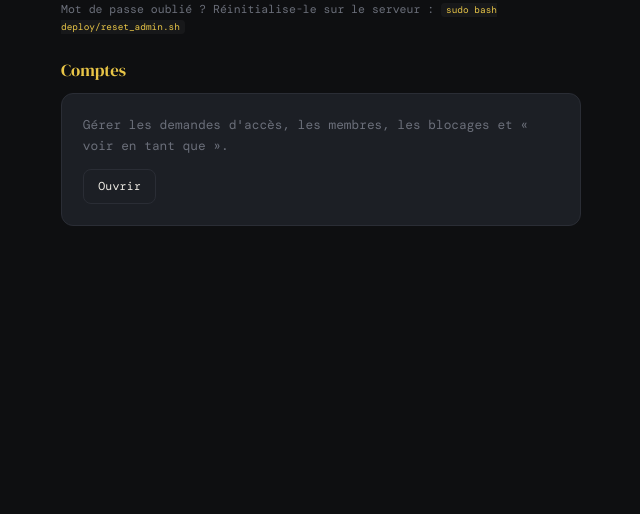
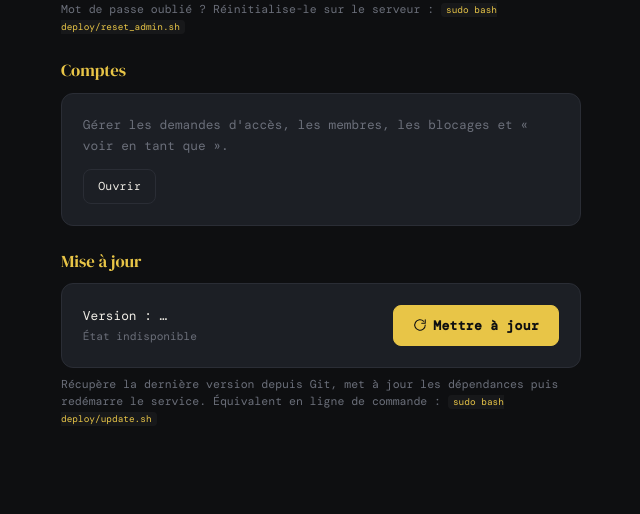
Before and after one commit to SuperNon0/Site-base, a Flask app: template panel/templates/parametres.html in a window 1280 px wide. Shown: the part 371-885 px from the top of the page, without its empty margins (319-959 px from the left). Before the commit the page ends 597 px from the top, so only its background shows below. Run offline with Flask 3, Linux system fonts and the light colour scheme; the template is opened without the code that fills it, so the values that code supplies are empty; some web fonts are replaced.

Commit message:
Bouton « Mettre à jour » depuis l'UI (git + pip + redémarrage)
- panel/routes/system_routes.py : endpoints super-admin /api/system/info,
  /api/system/update (git fetch + reset --hard origin/<branche> + pip install)
  et /api/system/restart (systemctl restart via sudoers). Bloqués pendant une
  impersonation, /api/* en no-store.
- Paramètres → section « Mise à jour » : version courante (branche + commit),
  état du service, bouton doré + journal en direct (JS vanilla, poll du retour).
- install_lxc.sh : règle sudoers NOPASSWD limitée au restart du service.
- Docs (déploiement, README, CLAUDE.md) : fonctionnement, prérequis, sécurité.

Co-Authored-By: Claude Opus 4.8 <noreply@anthropic.com>
Claude-Session: https://claude.ai/code/session_01BJB7Rcm8WLapEAAnFNJ5dX

```diff
--- a/panel/__init__.py
+++ b/panel/__init__.py
@@ -26,9 +26,11 @@ def create_app(config_object: type = Config) -> Flask:
     from .routes.auth_routes import bp as auth_bp
     from .routes.accounts_routes import bp as accounts_bp
     from .routes.main import bp as main_bp
+    from .routes.system_routes import bp as system_bp
     app.register_blueprint(auth_bp)
     app.register_blueprint(accounts_bp)
     app.register_blueprint(main_bp)
+    app.register_blueprint(system_bp)
 
     # --- Contexte de template partagé (marque + bandeau impersonation) ---
     @app.context_processor
--- /dev/null
+++ b/panel/routes/system_routes.py
@@ -0,0 +1,108 @@
+"""Opérations système : mise à jour Git + redémarrage du service, depuis l'UI.
+
+Inspiré de BotPanel. Le bouton « Mettre à jour » des Paramètres appelle :
+  - POST /api/system/update  → git fetch + reset --hard origin/<branche> + pip install
+  - POST /api/system/restart → redémarre le service systemd
+
+Prérequis serveur (posés par deploy/install_lxc.sh) :
+  - /opt/site-base appartient à l'utilisateur du service (sitebase) → pas de sudo
+    pour git/pip.
+  - Une règle sudoers autorise le redémarrage sans mot de passe :
+        sitebase ALL=NOPASSWD: /bin/systemctl restart site-base
+"""
+
+from __future__ import annotations
+
+import shlex
+import subprocess
+from pathlib import Path
+
+from flask import Blueprint, current_app, jsonify, session
+
+from ..auth import super_admin_required
+
+bp = Blueprint("system", __name__)
+
+# Racine du projet : panel/routes/system_routes.py → remonter de 2 niveaux.
+INSTALL_DIR = Path(__file__).resolve().parents[2]
+SERVICE_NAME = "site-base"
+
+
+def _run(cmd: list[str], timeout: float = 120.0) -> dict:
+    """Exécute une commande, renvoie exit_code/stdout/stderr."""
+    try:
+        proc = subprocess.run(
+            cmd, cwd=str(INSTALL_DIR), capture_output=True, text=True,
+            timeout=timeout, env={"LC_ALL": "C", "PATH": "/usr/bin:/bin:/usr/local/bin"},
+        )
+        return {
+            "exit_code": proc.returncode,
+            "stdout": proc.stdout,
+            "stderr": proc.stderr,
+            "command": " ".join(shlex.quote(c) for c in cmd),
+        }
+    except subprocess.TimeoutExpired:
+        return {"exit_code": -1, "stdout": "", "stderr": "Délai dépassé.",
+                "command": " ".join(shlex.quote(c) for c in cmd)}
+    except FileNotFoundError as exc:
+        return {"exit_code": -1, "stdout": "", "stderr": str(exc),
+                "command": " ".join(shlex.quote(c) for c in cmd)}
+
+
+def _blocked_by_impersonation() -> bool:
+    return bool(session.get("impersonator_id"))
+
+
+@bp.route("/api/system/info")
+@super_admin_required
+def info():
+    is_git = (INSTALL_DIR / ".git").exists()
+    data = {"install_dir": str(INSTALL_DIR), "is_git": is_git,
+            "commit": None, "branch": None, "service_active": None}
+    if is_git:
+        data["commit"] = _run(["git", "rev-parse", "--short", "HEAD"], 5)["stdout"].strip() or None
+        data["branch"] = _run(["git", "rev-parse", "--abbrev-ref", "HEAD"], 5)["stdout"].strip() or None
+    active = _run(["systemctl", "is-active", SERVICE_NAME], 5)
+    data["service_active"] = (active["stdout"].strip() == "active") if active["exit_code"] >= 0 else None
+    return jsonify(data)
+
+
+@bp.route("/api/system/update", methods=["POST"])
+@super_admin_required
+def update():
+    if _blocked_by_impersonation():
+        return jsonify({"ok": False, "error": "Reviens à ton compte avant de mettre à jour."}), 403
+    if not (INSTALL_DIR / ".git").exists():
+        return jsonify({"ok": False, "error": f"{INSTALL_DIR} n'est pas un dépôt git."}), 400
+
+    branch = _run(["git", "rev-parse", "--abbrev-ref", "HEAD"], 5)["stdout"].strip() or "main"
+    remote_ref = f"origin/{branch}"
+
+    fetch = _run(["git", "fetch", "--prune", "origin"], 120)
+    if fetch["exit_code"] != 0:
+        return jsonify({"ok": False, "fetch": fetch})
+
+    reset = _run(["git", "reset", "--hard", remote_ref], 60)
+    pip = None
+    venv_pip = INSTALL_DIR / ".venv" / "bin" / "pip"
+    if reset["exit_code"] == 0 and venv_pip.exists():
+        pip = _run([str(venv_pip), "install", "-q", "-r", str(INSTALL_DIR / "requirements.txt")], 180)
+
+    ok = reset["exit_code"] == 0 and (pip is None or pip["exit_code"] == 0)
+    return jsonify({"ok": ok, "branch": branch, "fetch": fetch, "reset": reset, "pip": pip})
+
+
+@bp.route("/api/system/restart", methods=["POST"])
+@super_admin_required
+def restart():
+    if _blocked_by_impersonation():
+        return jsonify({"ok": False, "error": "Reviens à ton compte d'abord."}), 403
+    # Redémarrage détaché (laisse le temps de répondre avant que systemd coupe).
+    try:
+        subprocess.Popen(
+            ["bash", "-c", f"sleep 1; sudo systemctl restart {SERVICE_NAME}"],
+            stdout=subprocess.DEVNULL, stderr=subprocess.DEVNULL,
+        )
+    except Exception as exc:  # pragma: no cover
+        return jsonify({"ok": False, "error": str(exc)}), 500
+    return jsonify({"ok": True, "status": "restarting"})
--- a/panel/templates/parametres.html
+++ b/panel/templates/parametres.html
@@ -55,5 +55,86 @@
       <a class="btn ghost small" href="{{ url_for('accounts.comptes') }}">Ouvrir</a>
     </div>
   </section>
+
+  <!-- ------------------------------------------------------- mise à jour -->
+  <section class="acct-section">
+    <h3>Mise à jour</h3>
+    <div class="fl-card">
+      <div style="display:flex;align-items:center;justify-content:space-between;gap:12px;flex-wrap:wrap">
+        <div class="acct-main" style="min-width:0">
+          <span class="acct-mail" id="upd-version">Version : …</span>
+          <span class="acct-sub" id="upd-state">Récupère l'état du service…</span>
+        </div>
+        <button id="upd-btn" class="btn primary icon-btn">
+          <svg viewBox="0 0 24 24" fill="none" stroke="currentColor" stroke-width="1.8" stroke-linecap="round" stroke-linejoin="round"><path d="M21 12a9 9 0 1 1-2.64-6.36"/><path d="M21 3v6h-6"/></svg>
+          Mettre à jour
+        </button>
+      </div>
+      <pre class="cmd" id="upd-log" style="display:none;margin-top:12px;max-height:220px;overflow:auto;white-space:pre-wrap"></pre>
+    </div>
+    <p class="access-note" style="text-align:left;margin-top:8px">
+      Récupère la dernière version depuis Git, met à jour les dépendances puis
+      redémarre le service. Équivalent en ligne de commande :
+      <code>sudo bash deploy/update.sh</code>
+    </p>
+  </section>
 </div>
+
+<script>
+(function () {
+  var btn = document.getElementById("upd-btn");
+  var log = document.getElementById("upd-log");
+  var vEl = document.getElementById("upd-version");
+  var sEl = document.getElementById("upd-state");
+
+  function line(t) { log.style.display = "block"; log.textContent += t + "\n"; log.scrollTop = log.scrollHeight; }
+
+  function refreshInfo() {
+    return fetch("{{ url_for('system.info') }}").then(function (r) { return r.json(); }).then(function (d) {
+      vEl.textContent = "Version : " + (d.branch || "?") + " · " + (d.commit || "inconnue");
+      if (d.service_active === true) sEl.textContent = "Service actif ✓";
+      else if (d.service_active === false) sEl.textContent = "Service inactif";
+      else sEl.textContent = "Service : état inconnu (hors systemd)";
+    }).catch(function () { sEl.textContent = "État indisponible"; });
+  }
+
+  function waitBackUp(tries) {
+    tries = tries || 0;
+    return fetch("{{ url_for('system.info') }}", { cache: "no-store" })
+      .then(function (r) { return r.json(); })
+      .then(function (d) { line("→ De nouveau en ligne : " + (d.commit || "?")); refreshInfo(); done(); })
+      .catch(function () {
+        if (tries > 30) { line("⚠ Le service met du temps à revenir — recharge la page."); done(); return; }
+        setTimeout(function () { waitBackUp(tries + 1); }, 2000);
+      });
+  }
+
+  function done() { btn.disabled = false; btn.style.opacity = ""; }
+
+  btn.addEventListener("click", function () {
+    if (btn.disabled) return;
+    btn.disabled = true; btn.style.opacity = "0.6";
+    log.textContent = ""; line("==> Mise à jour en cours…");
+    fetch("{{ url_for('system.update') }}", { method: "POST" })
+      .then(function (r) { return r.json(); })
+      .then(function (res) {
+        if (res.fetch) line((res.fetch.stdout || "") + (res.fetch.stderr || ""));
+        if (res.reset) line((res.reset.stdout || "") + (res.reset.stderr || ""));
+        if (res.pip) line((res.pip.stdout || "") + (res.pip.stderr || "") || "Dépendances à jour.");
+        if (res.error) { line("✗ " + res.error); done(); return; }
+        if (!res.ok) { line("✗ Échec de la mise à jour (voir ci-dessus)."); done(); return; }
+        line("✓ Code à jour. Redémarrage du service…");
+        return fetch("{{ url_for('system.restart') }}", { method: "POST" })
+          .then(function (r) { return r.json(); })
+          .then(function (rr) {
+            if (rr && rr.ok) { line("→ Redémarrage demandé, attente du retour…"); setTimeout(function () { waitBackUp(0); }, 2500); }
+            else { line("⚠ " + ((rr && rr.error) || "Redémarrage impossible — fais-le à la main.")); done(); }
+          });
+      })
+      .catch(function (e) { line("✗ Erreur réseau : " + e); done(); });
+  });
+
+  refreshInfo();
+})();
+</script>
 {% endblock %}
```
Also changed, not shown: CLAUDE.md (+1 -0 lines), docs/deploiement-proxmox.md (+31 -1 lines), README.md, 1 other file.
